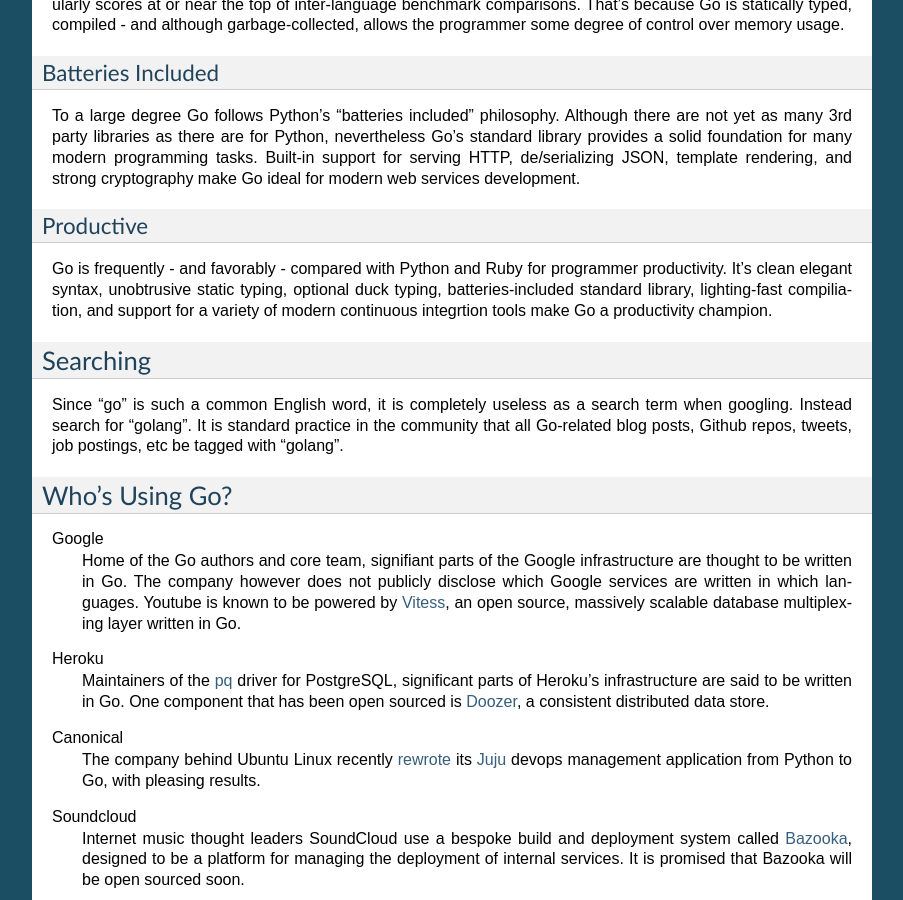
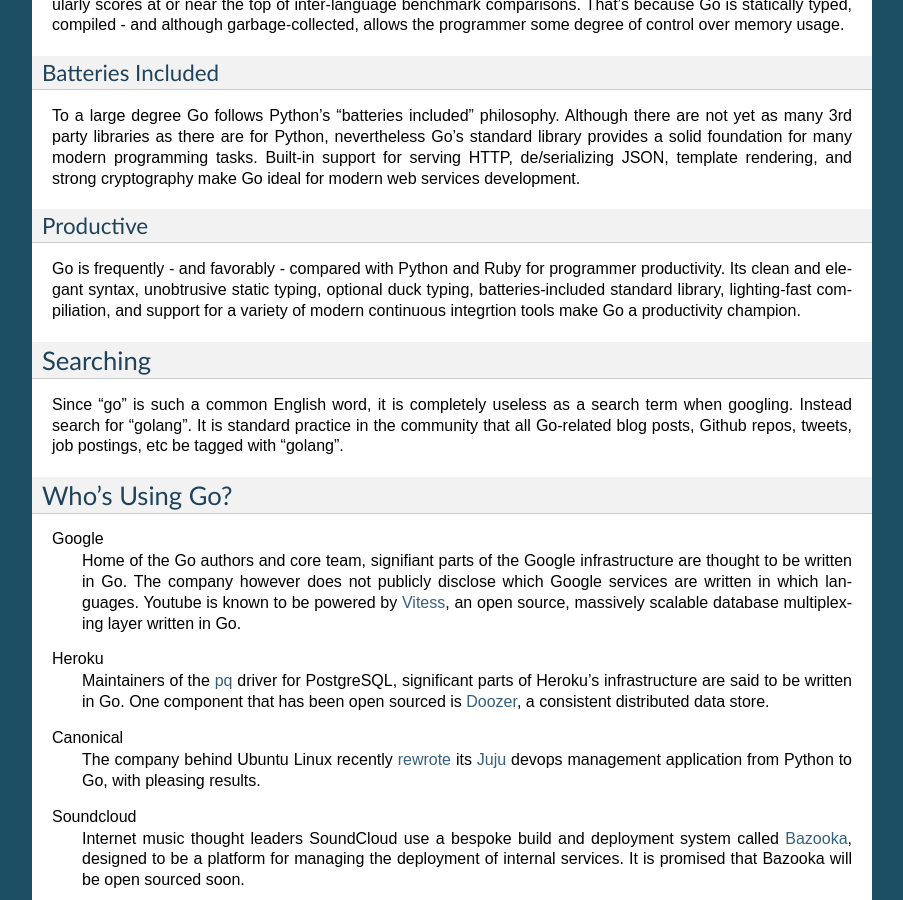
Before and after one commit to jmcvetta/golang-for-python-programmers, a Sphinx documentation site: the page built from source/intro.rst, in a window 1280 px wide and 900 px high, scrolled down 630 px. Shown: the whole window, without its empty margins (198-1101 px from the left). Built offline with Sphinx 7.4.7, drawn with Linux system fonts in a browser that asks for light colours.

Commit message:
Removed apostrophe and updated listing structure
"Its" denotes possession without the apostrophe. "It's" means "it is".

"clean elegant syntax" ought to be "clean, elegant syntax"; however, if we were to do that, then the rest of the commas for the following list would need to be semicolons, so I used a conjunction ("and") instead of the comma.

```diff
--- a/source/intro.rst
+++ b/source/intro.rst
@@ -54,7 +54,7 @@
 ----------
 
 Go is frequently - and favorably - compared with Python and Ruby for programmer
-productivity.  It's clean elegant syntax, unobtrusive static typing, optional
+productivity.  Its clean and elegant syntax, unobtrusive static typing, optional
 duck typing, batteries-included standard library, lighting-fast compiliation,
 and support for a variety of modern continuous integrtion tools make Go a
 productivity champion.
```
